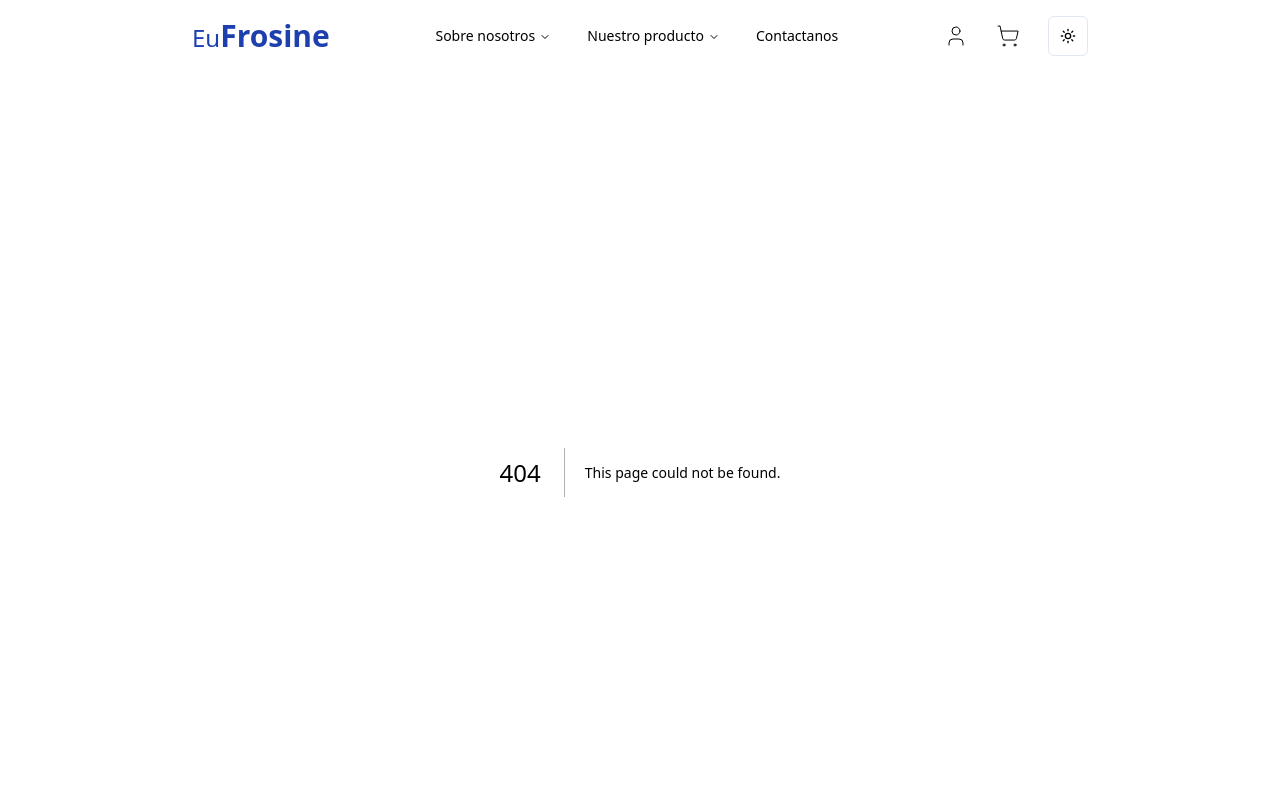
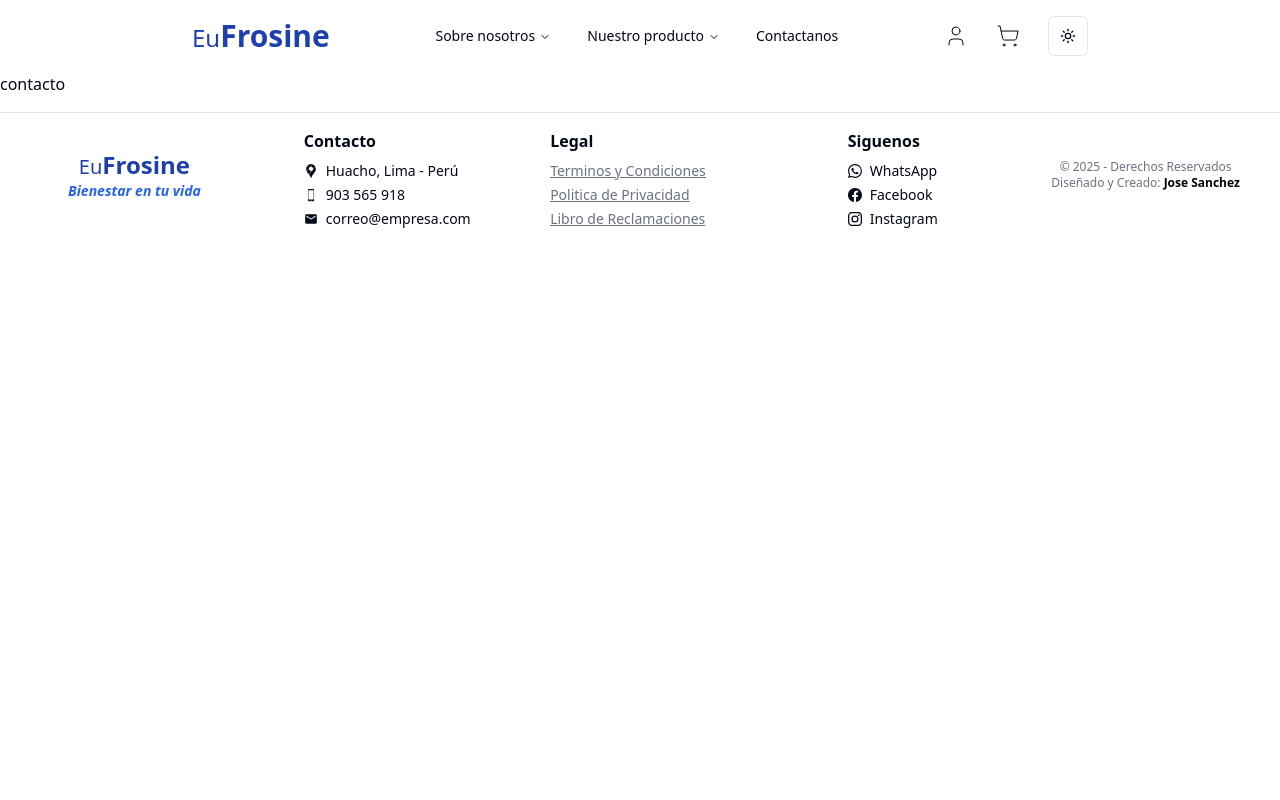
Before and after one commit to JoseSanchez90/frontend-eufrosine-web, a Next.js app: page /contactanos in a window 1280 px wide. Before the commit this address had no page. Shown: the top 800 px of the page. Built offline with nearby package versions, Linux system fonts and the light colour scheme.

Commit message:
update contactenos

```diff
--- /dev/null
+++ b/app/(routes)/contactanos/page.tsx
@@ -0,0 +1,11 @@
+"use client"
+
+const Contactanos = () => {
+    return (
+        <div>
+            contacto
+        </div>
+     );
+}
+
+export default Contactanos;
--- a/app/(routes)/mision-vision/page.tsx
+++ b/app/(routes)/mision-vision/page.tsx
@@ -1,3 +1,5 @@
+"use client"
+
 import { CardBody, CardContainer, CardItem } from "@/components/ui/3d-card"
 
 const VisionMision = () => {
--- a/app/(routes)/nosotros/page.tsx
+++ b/app/(routes)/nosotros/page.tsx
@@ -21,7 +21,7 @@ const CompanyBanners = [
   },
 ]
 
-function page() {
+const Nosotros = () => {
 
   const router = useRouter()
 
@@ -55,4 +55,4 @@ function page() {
 
 }
 
-export default page
+export default Nosotros
--- a/app/(routes)/productos/page.tsx
+++ b/app/(routes)/productos/page.tsx
@@ -1,6 +1,8 @@
+"use client"
+
 import { ProductCard } from "@/components/productCard"
 
-const PageProducts = () => {
+const Products = () => {
   return (
     <main className="min-h-screen p-8 flex flex-col items-center sm:gap-5 sm:pt-10">
       <h1 className="text-xl sm:text-3xl font-bold text-center mb-8">NUESTROS <span className="text-xl sm:text-3xl font-bold text-blue-800 dark:text-blue-500">PRODUCTOS</span></h1>
@@ -38,4 +40,4 @@ const PageProducts = () => {
   )
 }
 
-export default PageProducts
+export default Products
--- a/components/items-menu-mobile.tsx
+++ b/components/items-menu-mobile.tsx
@@ -18,6 +18,7 @@ const ItemsMenuMobile = () => {
                     <Link href="/nosotros" className="block" onClick={closePopover}>Quienes Somos</Link>
                     <Link href="/mision-vision" className="block" onClick={closePopover}>Mision / Vision</Link>
                     <Link href="/productos" className="block" onClick={closePopover}>Nuestros Productos</Link>
+                    <Link href="/contactanos" className="block" onClick={closePopover}>Contactanos</Link>
                 </div>
             </PopoverContent>
         </Popover>
```
